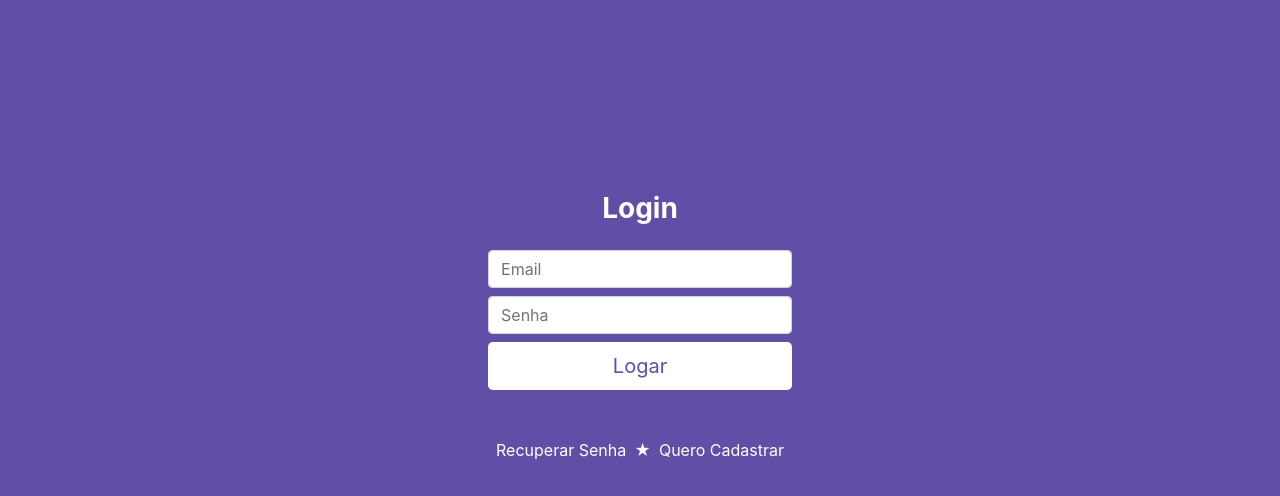
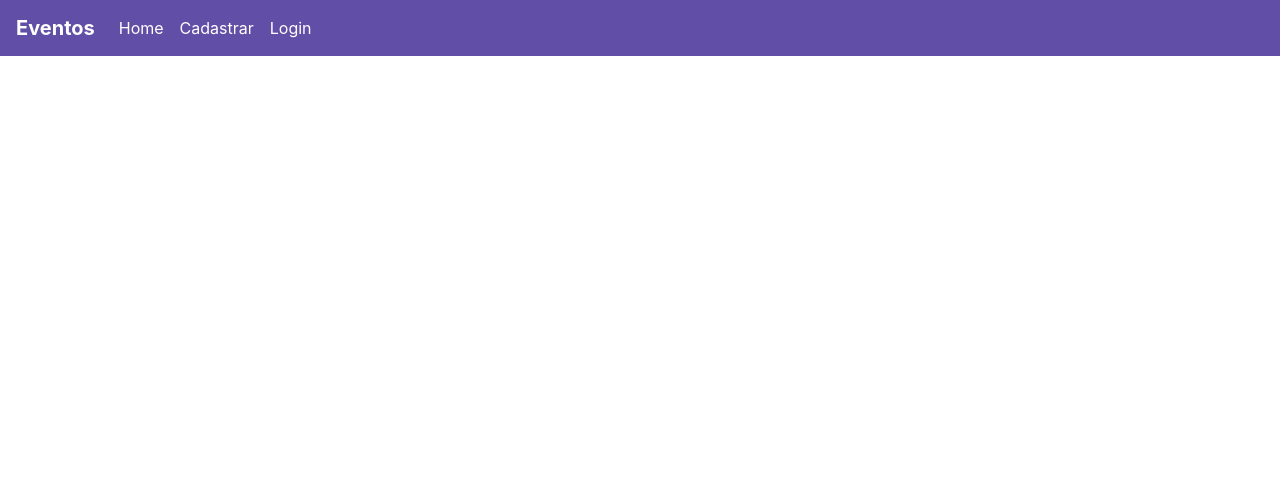
Before and after one commit to gilmaresende/curso_react-JS-firebase-bootstrap, a React (Create React App) app in the folder evento/: page /#/ in a window 1280 px wide. Shown: the top 496 px of the page. Built offline with nearby package versions, Linux system fonts and the light colour scheme; no server answers.

Commit message:
11. Desenvolvimento da página home e componente navbar

```diff
--- a/evento/public/index.html
+++ b/evento/public/index.html
@@ -10,6 +10,11 @@
       href="https://cdn.jsdelivr.net/npm/bootstrap@4.5.3/dist/css/bootstrap.min.css"
       integrity="sha384-TX8t27EcRE3e/ihU7zmQxVncDAy5uIKz4rEkgIXeMed4M0jlfIDPvg6uqKI2xXr2"
       crossorigin="anonymous"
+    />
+    <!--Font Awesome-->
+    <link
+      rel="stylesheet"
+      href="https://cdnjs.cloudflare.com/ajax/libs/font-awesome/5.15.1/css/all.min.css"
     />
 
     <title>Eventos</title>
--- /dev/null
+++ b/evento/src/components/navbar/index.js
@@ -0,0 +1,48 @@
+import "./navbar.css";
+
+import React from "react";
+import { Link } from "react-router-dom";
+
+function NavBar() {
+  return (
+    <div>
+      <nav className="navbar navbar-expand-lg ">
+        <span className="navbar-brand text-white font-weight-bold">
+          Eventos
+        </span>
+        <button
+          className="navbar-toggler"
+          type="button"
+          data-toggle="collapse"
+          data-target="#navbarNav"
+          aria-controls="navbarNav"
+          aria-expanded="false"
+          aria-label="Toggle navigation"
+        >
+          <i class="fas fa-bars text-white"></i>
+        </button>
+        <div className="collapse navbar-collapse" id="navbarNav">
+          <ul className="navbar-nav">
+            <li className="nav-item">
+              <Link className="nav-link" to="/">
+                Home <span className="sr-only">(current)</span>
+              </Link>
+            </li>
+            <li className="nav-item">
+              <Link className="nav-link" to="/novo-usuario">
+                Cadastrar <span className="sr-only">(current)</span>
+              </Link>
+            </li>
+            <li className="nav-item">
+              <Link className="nav-link" to="/login">
+                Login <span className="sr-only">(current)</span>
+              </Link>
+            </li>
+          </ul>
+        </div>
+      </nav>
+    </div>
+  );
+}
+
+export default NavBar;
--- /dev/null
+++ b/evento/src/components/navbar/navbar.css
@@ -0,0 +1,12 @@
+.navbar {
+  background-color: #614ea6;
+}
+
+.nav-item a {
+  color: #fff;
+}
+
+.nav-item a:hover {
+  color: #f21667;
+  transition: 0.3s ease-in;
+}
--- a/evento/src/index.js
+++ b/evento/src/index.js
@@ -1,5 +1,5 @@
 import React from "react";
 import ReactDOM from "react-dom";
-import App from "./App";
+import App from "./main/App";
 
 ReactDOM.render(<App />, document.getElementById("root"));
--- a/evento/src/App.js
+++ b/evento/src/main/App.js
@@ -1,9 +1,6 @@
 import React from "react";
-import { HashRouter, Route, Switch } from "react-router-dom";
 
 import Rotas from "./rotas";
-/*Paginas*/
-
 
 function App() {
   return (
--- /dev/null
+++ b/evento/src/main/rotas.js
@@ -0,0 +1,21 @@
+import React from "react";
+
+import { Route, Switch, HashRouter } from "react-router-dom";
+
+import Login from "../view/login/";
+import CadastroUsuario from "../view/usuario-novo";
+import Home from "../view/home/";
+
+function Rotas() {
+  return (
+    <HashRouter>
+      <Switch>
+        <Route exact path="/" component={Home} />
+        <Route exact path="/novo-usuario" component={CadastroUsuario} />
+        <Route exact path="/login" component={Login} />
+      </Switch>
+    </HashRouter>
+  );
+}
+
+export default Rotas;
--- a/evento/src/rotas.js
+++ /dev/null
@@ -1,19 +0,0 @@
-import React from "react";
-
-import { Route, Switch, HashRouter, Redirect } from "react-router-dom";
-
-import Login from './view/login/'
-import CadastroUsuario from './view/usuario-novo'
-
-function Rotas() {
-  return (
-    <HashRouter>
-      <Switch>
-        <Route exact path="/" component={Login} />
-        <Route exact path="/novo-usuario" component={CadastroUsuario} />
-      </Switch>
-    </HashRouter>
-  );
-}
-
-export default Rotas;
--- /dev/null
+++ b/evento/src/view/home/index.js
@@ -0,0 +1,11 @@
+import "./home.css";
+
+import React, { useState } from "react";
+import { Link } from "react-router-dom";
+
+import NavBar from "../../components/navbar/";
+
+function Home() {
+  return <NavBar />;
+}
+export default Home;
--- a/evento/src/view/usuario-novo/index.js
+++ b/evento/src/view/usuario-novo/index.js
@@ -1,5 +1,6 @@
 import React, { useState } from "react";
 import Firebase from "../../config/firebase";
+import NavBar from "../../components/navbar/";
 
 import "firebase/auth";
 
@@ -49,6 +50,8 @@ function NovoUsuario() {
   }
 
   return (
+    <div>
+      <NavBar />
       <div className="form-cadastro">
         <form className="text-center form-login mx-auto mt-5">
           <h1 chassName="h3 mb-3 text-black font-weight-bold">Novo Cadastro</h1>{" "}
@@ -65,8 +68,8 @@ function NovoUsuario() {
             placeholder="Senha"
           ></input>
           {carregando ? (
-          <div class="spinner-border text-danger" role="status">
-            <span class="sr-only">Loading...</span>
+            <div className="spinner-border text-danger" role="status">
+              <span className="sr-only">Loading...</span>
             </div>
           ) : (
             <button
@@ -93,6 +96,7 @@ function NovoUsuario() {
           </div>
         </form>
       </div>
+    </div>
   );
 }
 //
```
Also changed, not shown: evento/src/view/home/home.css (added), 1 other file (tests, documents, lock files or other folders). Lines whose indentation alone changed are shown as unchanged.
